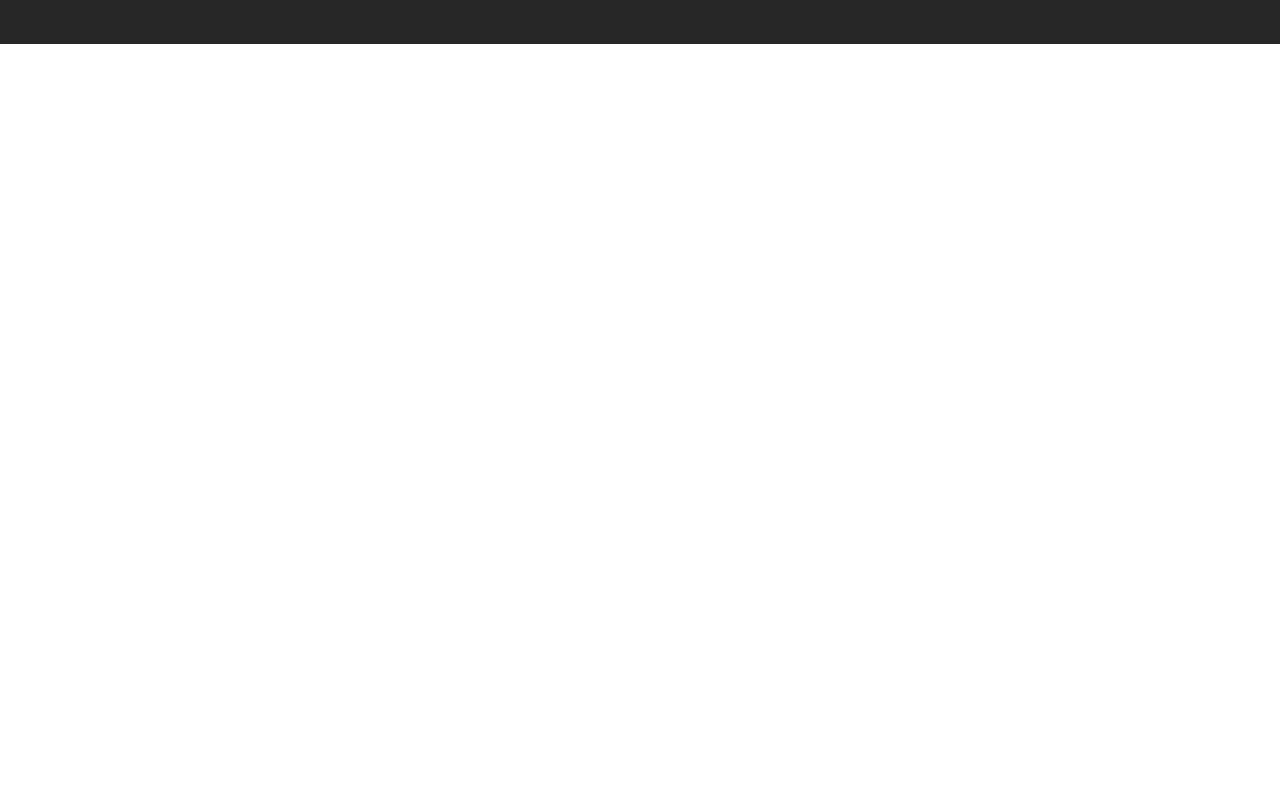
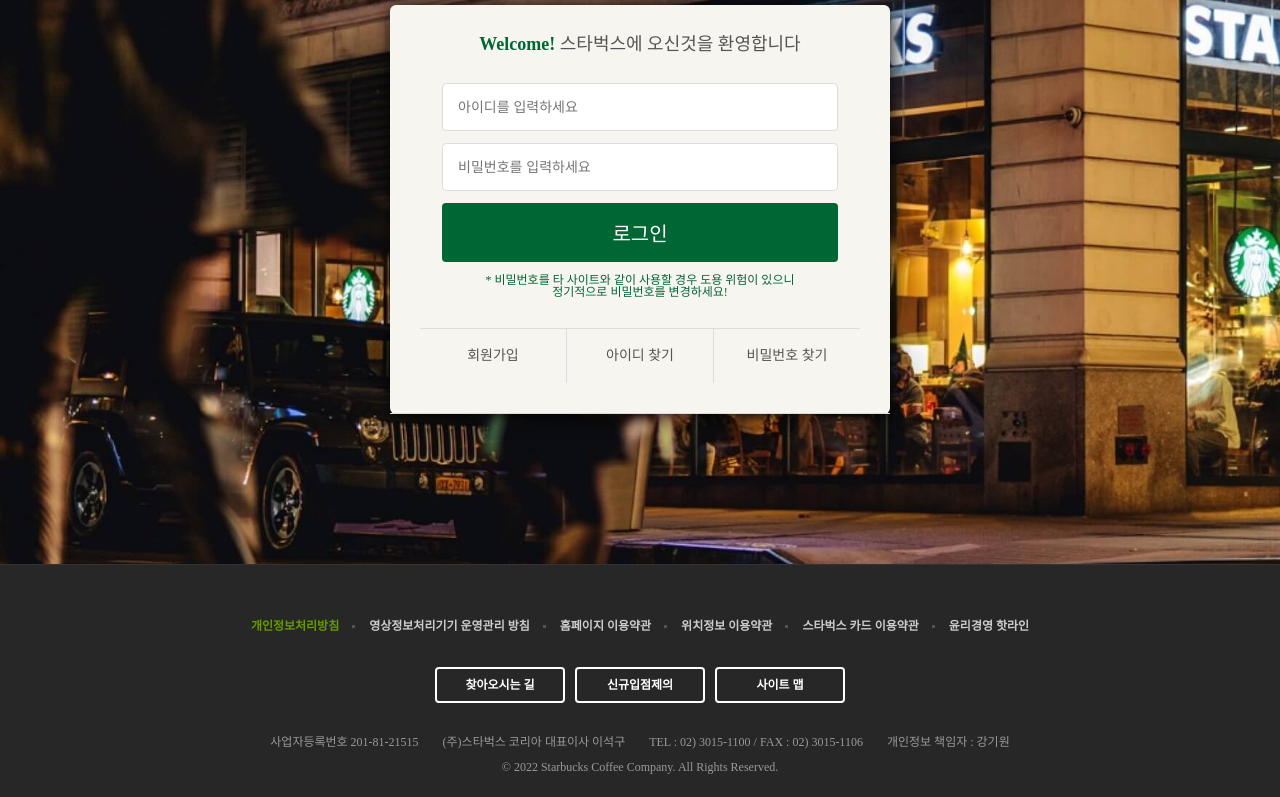
Before and after one commit to sunwo1234/starbucks3456, a plain HTML site: page signin/index.html in a window 1280 px wide. Shown: the part 269-1066 px from the top of the page. Before the commit the page ends 800 px from the top, so only its background shows below. Drawn offline with nearby package versions, Linux system fonts and the light colour scheme.

Commit message:
로그인 페이지 완성

```diff
--- /dev/null
+++ b/css/signin.css
@@ -0,0 +1,89 @@
+.signin {
+    margin-top: 120px;
+    padding: 100px 0 150px;
+    background-image: url("../images/signin_bg.jpg");
+    background-repeat: no-repeat;
+    background-attachment: fixed;
+    background-size: cover;
+}
+
+.signin h1 {
+    color: #fff;
+    font-size: 30px;
+    font-weight: 700;
+    text-align: center;
+    margin-bottom: 24px;
+}
+
+.signin .signin__card{
+    width: 500px;
+    margin: 0 auto;
+    border-radius: 6px;
+    background-color: #f6f5f0;
+    box-shadow: 2px 2px 20px rgba(0, 0, 0, 3);
+    color: #555;
+
+}
+
+.signin__card h2 {
+    padding: 30px;
+    font-size: 18px;
+    text-align: center;
+    border-bottom: 1px solid #ddd;
+}
+
+.signin__card h2 strong {
+    font-weight: 700;
+    color:#006633;
+}
+
+.signin__card form {
+    padding: 30px 22px;
+}
+
+.signin__card form input {
+    width: 100%;
+    margin-bottom: 12px;
+    padding: 15px;
+    border: 1px solid #ddd;
+    border-radius: 4px;
+    outline: none;
+    box-sizing: border-box;
+    font-size: 14px;
+}
+
+.signin__card form [type="submit"] {
+    background-color: #006633;
+    border: none;
+    color: #fff;
+    font-size: 20px;
+    cursor: pointer;
+}
+.signin__card form p {
+    font-size: 12px;
+    color: #006633;
+    text-align: center;
+}
+
+.signin__card .actions {
+    display: flex;
+    border-top: 1px solid #ddd;
+}
+
+.signin__card .actions a {
+    flex-grow: 1;
+    flex-basis: 0;
+    text-align: center;
+    padding: 20px;
+    color: #555;
+    font-size: 14px;
+    border-right: 1px solid #ddd;
+}
+
+.signin__card .actions a:last-child {
+    border-right: none;
+}
+
+.signin__card .actions a:hover {
+    text-decoration: underline;
+}
--- a/signin/index.html
+++ b/signin/index.html
@@ -36,6 +36,7 @@
   <link rel="stylesheet" href="https://fonts.googleapis.com/icon?family=Material+Icons" />
 
   <link rel="stylesheet" href="../css/common.css">
+  <link rel="stylesheet" href="../css/signin.css">
 
 
 
@@ -375,7 +376,29 @@
     </div>
     </header>
 
-    <section class="signin"></section>
+    <section class="signin">
+      <h1>로그인</h1>
+      <div class="signin__card">
+        <h2>
+          <strong>Welcome!</strong> 스타벅스에 오신것을 환영합니다
+        <form>
+          <input type="text" placeholder="아이디를 입력하세요">
+          <input type="password" placeholder="비밀번호를 입력하세요">
+          <input type="submit" value="로그인">
+          <p>
+            * 비밀번호를 타 사이트와 같이 사용할 경우 도용 위험이 있으니<br/>
+            정기적으로 비밀번호를 변경하세요!
+          </p>
+        </form>
+        <div class="actions">
+          <a href="javascript:void(0)">회원가입</a>
+          <a href="javascript:void(0)">아이디 찾기</a>
+          <a href="javascript:void(0)">비밀번호 찾기</a>
+        </div>
+      </div>
+    </section>
+
+
 
   <!--FOOTER-->
   <footer>
```
Also changed, not shown: css/main.css (+0 -74 lines).
